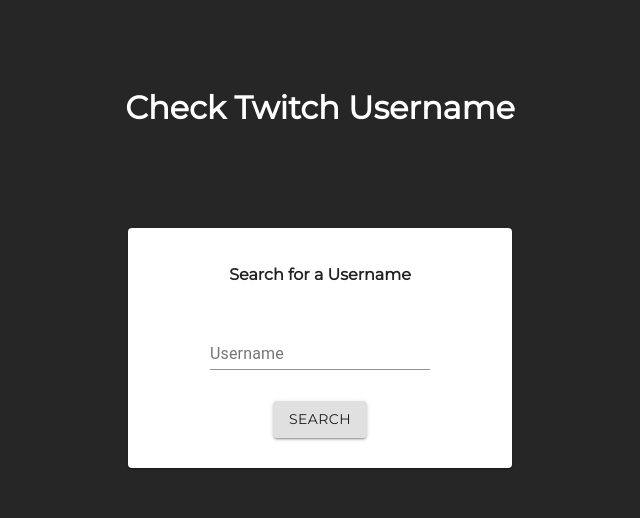
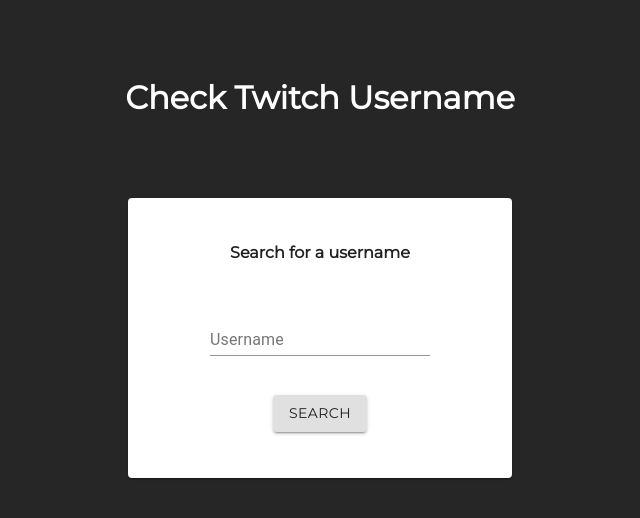
Before and after one commit to bxker/check-twitch, a React (Create React App) app: page / in a window 1280 px wide. Shown: the top 518 px of the page, without its empty margins (320-960 px from the left). Built offline with nearby package versions, Linux system fonts and the light colour scheme.

Commit message:
updated styles

```diff
--- a/src/components/Search.css
+++ b/src/components/Search.css
@@ -8,7 +8,7 @@
 }
 .search-main{
     width: 30vw;
-    height: 30vh;
+    height: 35vh;
 
 }
 
--- a/src/components/Search.tsx
+++ b/src/components/Search.tsx
@@ -41,7 +41,7 @@
     return (
             <Card className="search-main">
                 <CardContent className="card-content">
-                    <h1>Search for a Username</h1>
+                    <h1>Search for a username</h1>
                     <TextField
                         id="standard-name"
                         label="Username"
```
